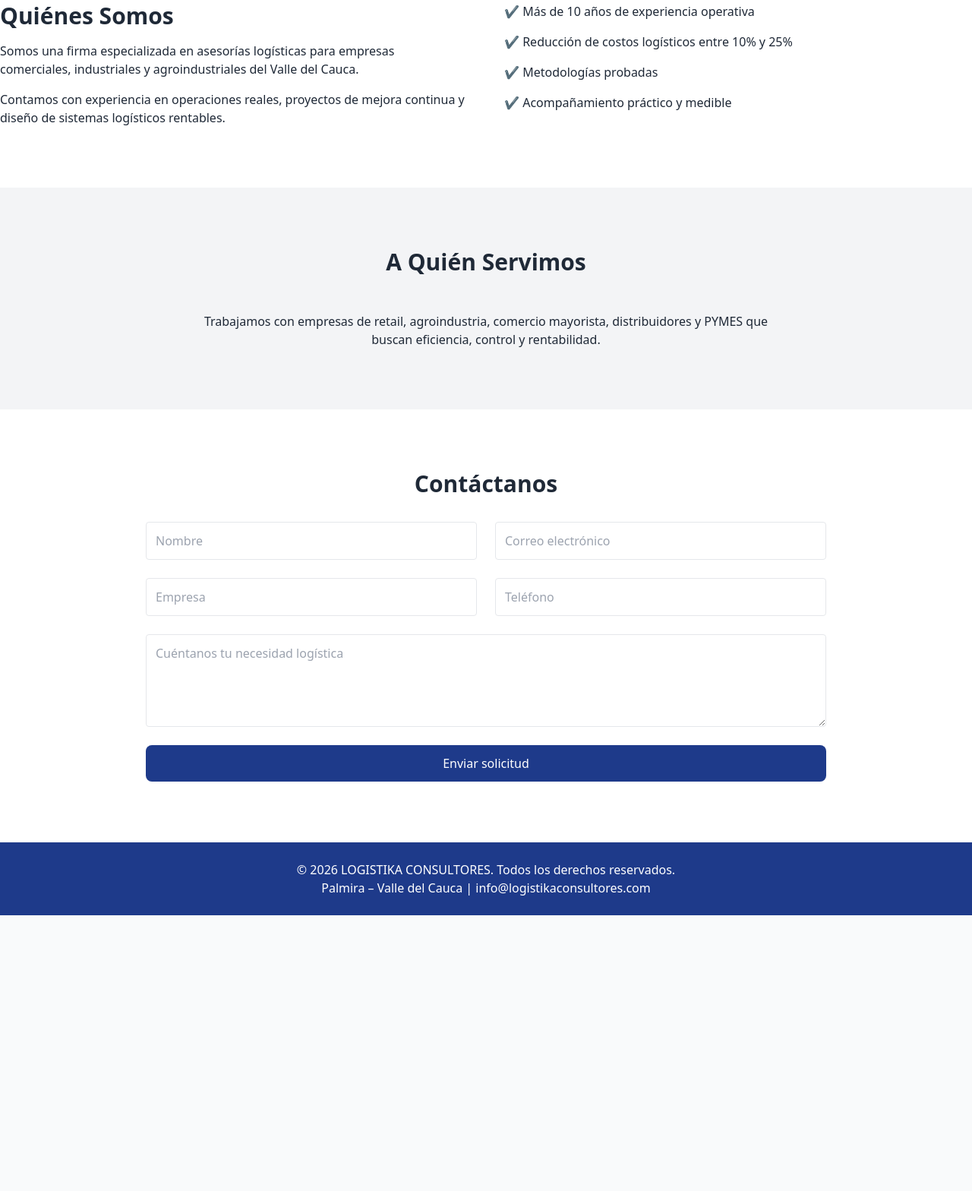
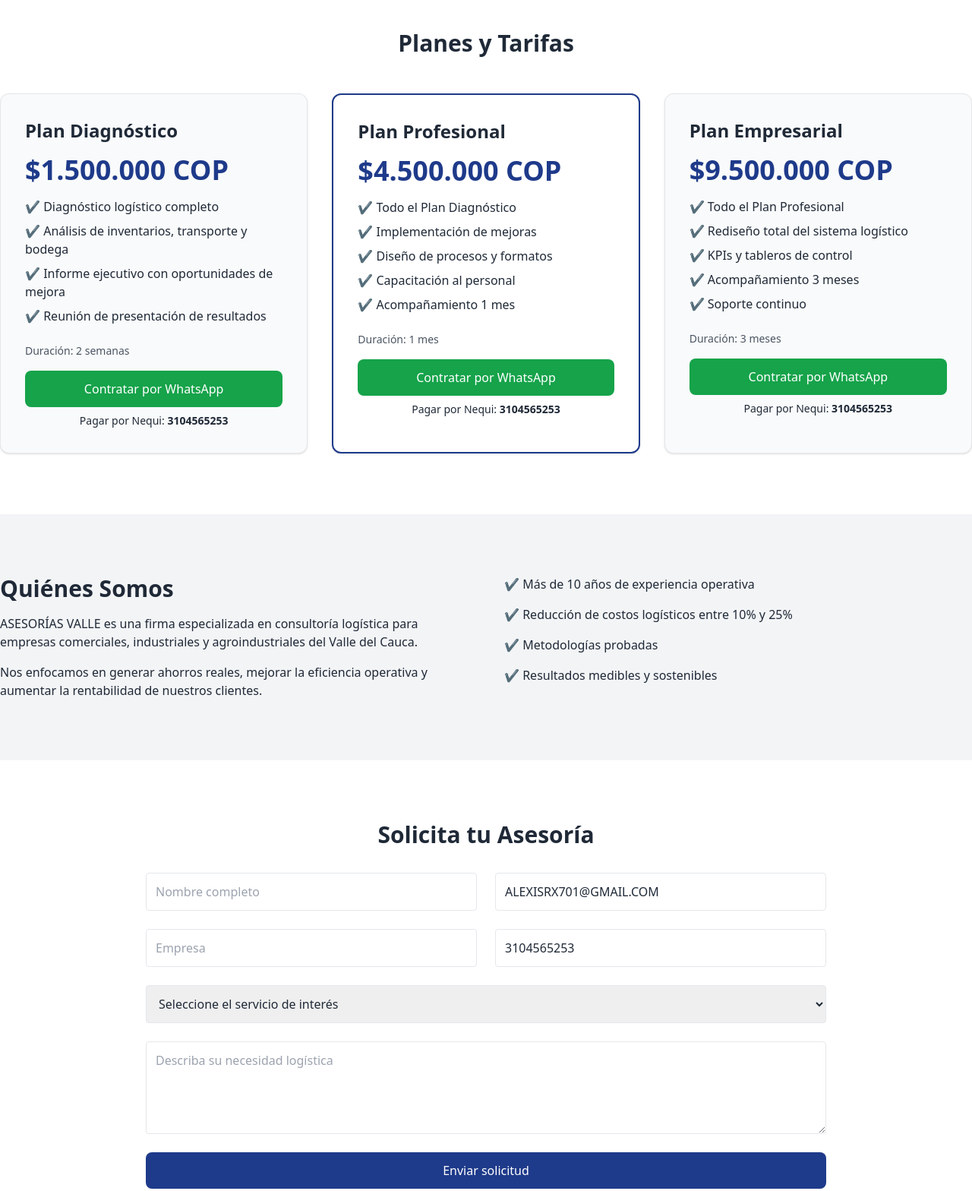
Before and after one commit to ASESORIAS-VALLE/ASESORIAS-VALLE, a plain HTML site: page INDEX.HTML in a window 1280 px wide. Shown: the part 1037-2605 px from the top of the page at 76% size. Before the commit the page ends 2242 px from the top, so only its background shows below. Drawn offline with nearby package versions, Linux system fonts and the light colour scheme.

Commit message:
Update INDEX.HTML

```diff
--- a/INDEX.HTML
+++ b/INDEX.HTML
@@ -3,7 +3,7 @@
 <head>
   <meta charset="UTF-8" />
   <meta name="viewport" content="width=device-width, initial-scale=1.0" />
-  <title>Asesorías Logísticas Profesionales</title>
+  <title>ASESORÍAS VALLE - Consultoría Logística Profesional</title>
   <script src="https://cdn.tailwindcss.com"></script>
 </head>
 <body class="bg-gray-50 text-gray-800">
@@ -11,11 +11,11 @@
   <!-- Header -->
   <header class="bg-blue-900 text-white p-6">
     <div class="max-w-7xl mx-auto flex justify-between items-center">
-      <h1 class="text-2xl font-bold">LOGISTICA CONSULTORES</h1>
+      <h1 class="text-2xl font-bold">ASESORÍAS VALLE</h1>
       <nav class="space-x-6">
         <a href="#servicios" class="hover:underline">Servicios</a>
+        <a href="#planes" class="hover:underline">Planes</a>
         <a href="#nosotros" class="hover:underline">Nosotros</a>
-        <a href="#clientes" class="hover:underline">Clientes</a>
         <a href="#contacto" class="hover:underline">Contacto</a>
       </nav>
     </div>
@@ -25,9 +25,10 @@
   <section class="bg-white py-20">
     <div class="max-w-7xl mx-auto grid grid-cols-1 md:grid-cols-2 gap-12 items-center">
       <div>
-        <h2 class="text-4xl font-bold mb-4">Optimizamos tu logística. Reducimos tus costos.</h2>
-        <p class="mb-6">Somos especialistas en inventarios, transporte y almacenamiento. Ayudamos a empresas a mejorar su rentabilidad logística sin inversiones en infraestructura.</p>
+        <h2 class="text-4xl font-bold mb-4">Optimizamos tu logística. Aumentamos tu rentabilidad.</h2>
+        <p class="mb-6">Consultoría especializada en inventarios, transporte y almacenamiento para empresas del Valle del Cauca. Resultados medibles en menos de 90 días.</p>
         <a href="#contacto" class="bg-blue-900 text-white px-6 py-3 rounded-lg shadow hover:bg-blue-800">Solicitar diagnóstico gratuito</a>
+        <a href="https://wa.me/573104565253" class="ml-4 bg-green-600 text-white px-6 py-3 rounded-lg shadow hover:bg-green-500">WhatsApp Directo</a>
       </div>
       <div>
         <img src="https://images.unsplash.com/photo-1586528116493-da6a5cb82b1b" alt="Logística" class="rounded-xl shadow" />
@@ -42,57 +43,115 @@
       <div class="grid grid-cols-1 md:grid-cols-3 gap-8">
         <div class="bg-white p-8 rounded-xl shadow">
           <h4 class="text-xl font-semibold mb-3">Gestión de Inventarios</h4>
-          <p>Optimización de stock, clasificación ABC, reducción de inventario inmovilizado y control de pérdidas.</p>
+          <p class="mb-3">• Clasificación ABC<br>• Control de rotación<br>• Reducción de quiebres y sobrestock<br>• Implementación de indicadores</p>
         </div>
         <div class="bg-white p-8 rounded-xl shadow">
           <h4 class="text-xl font-semibold mb-3">Optimización de Transporte</h4>
-          <p>Diseño de rutas, reducción de costos de flete, negociación con transportistas y control de indicadores.</p>
+          <p class="mb-3">• Diseño de rutas<br>• Reducción de costos de flete<br>• Control de flota tercerizada<br>• Auditoría de transportes</p>
         </div>
         <div class="bg-white p-8 rounded-xl shadow">
           <h4 class="text-xl font-semibold mb-3">Almacenamiento y Bodegas</h4>
-          <p>Diseño de layout, mejora de picking, implementación de 5S y aumento de productividad.</p>
+          <p class="mb-3">• Diseño de layout<br>• Mejora de picking<br>• Implementación de 5S<br>• Aumento de productividad</p>
         </div>
       </div>
     </div>
   </section>
 
+  <!-- Planes y Precios -->
+  <section id="planes" class="py-20 bg-white">
+    <div class="max-w-7xl mx-auto">
+      <h3 class="text-3xl font-bold text-center mb-12">Planes y Tarifas</h3>
+      <div class="grid grid-cols-1 md:grid-cols-3 gap-8">
+
+        <!-- Plan Básico -->
+        <div class="border rounded-xl p-8 shadow bg-gray-50">
+          <h4 class="text-2xl font-bold mb-4">Plan Diagnóstico</h4>
+          <p class="text-4xl font-bold text-blue-900 mb-4">$1.500.000 COP</p>
+          <ul class="mb-6 space-y-2">
+            <li>✔ Diagnóstico logístico completo</li>
+            <li>✔ Análisis de inventarios, transporte y bodega</li>
+            <li>✔ Informe ejecutivo con oportunidades de mejora</li>
+            <li>✔ Reunión de presentación de resultados</li>
+          </ul>
+          <p class="text-sm text-gray-600">Duración: 2 semanas</p>
+          <a href="https://wa.me/573104565253?text=Quiero%20contratar%20el%20Plan%20Diagnóstico" class="block mt-4 bg-green-600 text-white text-center px-6 py-3 rounded-lg hover:bg-green-500">Contratar por WhatsApp</a>
+          <p class="text-center mt-2 text-sm">Pagar por Nequi: <strong>3104565253</strong></p>
+        </div>
+
+        <!-- Plan Profesional -->
+        <div class="border-2 border-blue-900 rounded-xl p-8 shadow bg-white">
+          <h4 class="text-2xl font-bold mb-4">Plan Profesional</h4>
+          <p class="text-4xl font-bold text-blue-900 mb-4">$4.500.000 COP</p>
+          <ul class="mb-6 space-y-2">
+            <li>✔ Todo el Plan Diagnóstico</li>
+            <li>✔ Implementación de mejoras</li>
+            <li>✔ Diseño de procesos y formatos</li>
+            <li>✔ Capacitación al personal</li>
+            <li>✔ Acompañamiento 1 mes</li>
+          </ul>
+          <p class="text-sm text-gray-600">Duración: 1 mes</p>
+          <a href="https://wa.me/573104565253?text=Quiero%20contratar%20el%20Plan%20Profesional" class="block mt-4 bg-green-600 text-white text-center px-6 py-3 rounded-lg hover:bg-green-500">Contratar por WhatsApp</a>
+          <p class="text-center mt-2 text-sm">Pagar por Nequi: <strong>3104565253</strong></p>
+        </div>
+
+        <!-- Plan Empresarial -->
+        <div class="border rounded-xl p-8 shadow bg-gray-50">
+          <h4 class="text-2xl font-bold mb-4">Plan Empresarial</h4>
+          <p class="text-4xl font-bold text-blue-900 mb-4">$9.500.000 COP</p>
+          <ul class="mb-6 space-y-2">
+            <li>✔ Todo el Plan Profesional</li>
+            <li>✔ Rediseño total del sistema logístico</li>
+            <li>✔ KPIs y tableros de control</li>
+            <li>✔ Acompañamiento 3 meses</li>
+            <li>✔ Soporte continuo</li>
+          </ul>
+          <p class="text-sm text-gray-600">Duración: 3 meses</p>
+          <a href="https://wa.me/573104565253?text=Quiero%20contratar%20el%20Plan%20Empresarial" class="block mt-4 bg-green-600 text-white text-center px-6 py-3 rounded-lg hover:bg-green-500">Contratar por WhatsApp</a>
+          <p class="text-center mt-2 text-sm">Pagar por Nequi: <strong>3104565253</strong></p>
+        </div>
+
+      </div>
+    </div>
+  </section>
+
   <!-- Nosotros -->
-  <section id="nosotros" class="py-20 bg-white">
+  <section id="nosotros" class="py-20 bg-gray-100">
     <div class="max-w-7xl mx-auto grid grid-cols-1 md:grid-cols-2 gap-12">
       <div>
         <h3 class="text-3xl font-bold mb-4">Quiénes Somos</h3>
-        <p class="mb-4">Somos una firma especializada en asesorías logísticas para empresas comerciales, industriales y agroindustriales del Valle del Cauca.</p>
-        <p>Contamos con experiencia en operaciones reales, proyectos de mejora continua y diseño de sistemas logísticos rentables.</p>
+        <p class="mb-4">ASESORÍAS VALLE es una firma especializada en consultoría logística para empresas comerciales, industriales y agroindustriales del Valle del Cauca.</p>
+        <p>Nos enfocamos en generar ahorros reales, mejorar la eficiencia operativa y aumentar la rentabilidad de nuestros clientes.</p>
       </div>
       <div>
         <ul class="space-y-4">
           <li>✔ Más de 10 años de experiencia operativa</li>
           <li>✔ Reducción de costos logísticos entre 10% y 25%</li>
           <li>✔ Metodologías probadas</li>
-          <li>✔ Acompañamiento práctico y medible</li>
+          <li>✔ Resultados medibles y sostenibles</li>
         </ul>
       </div>
-    </div>
-  </section>
-
-  <!-- Clientes -->
-  <section id="clientes" class="py-20 bg-gray-100">
-    <div class="max-w-7xl mx-auto text-center">
-      <h3 class="text-3xl font-bold mb-12">A Quién Servimos</h3>
-      <p class="max-w-3xl mx-auto">Trabajamos con empresas de retail, agroindustria, comercio mayorista, distribuidores y PYMES que buscan eficiencia, control y rentabilidad.</p>
     </div>
   </section>
 
   <!-- Contacto -->
   <section id="contacto" class="py-20 bg-white">
     <div class="max-w-4xl mx-auto">
-      <h3 class="text-3xl font-bold text-center mb-8">Contáctanos</h3>
+      <h3 class="text-3xl font-bold text-center mb-8">Solicita tu Asesoría</h3>
       <form class="grid grid-cols-1 md:grid-cols-2 gap-6">
-        <input type="text" placeholder="Nombre" class="border p-3 rounded" required />
-        <input type="email" placeholder="Correo electrónico" class="border p-3 rounded" required />
+        <input type="text" placeholder="Nombre completo" class="border p-3 rounded" required />
+        <input type="email" placeholder="Correo electrónico" value="ALEXISRX701@GMAIL.COM" class="border p-3 rounded" required />
         <input type="text" placeholder="Empresa" class="border p-3 rounded" />
-        <input type="tel" placeholder="Teléfono" class="border p-3 rounded" />
-        <textarea placeholder="Cuéntanos tu necesidad logística" class="border p-3 rounded md:col-span-2" rows="4"></textarea>
+        <input type="tel" placeholder="Teléfono / WhatsApp" value="3104565253" class="border p-3 rounded" />
+        <select class="border p-3 rounded md:col-span-2">
+          <option value="">Seleccione el servicio de interés</option>
+          <option>Diagnóstico logístico</option>
+          <option>Gestión de inventarios</option>
+          <option>Optimización de transporte</option>
+          <option>Almacenamiento y bodegas</option>
+          <option>Plan Profesional</option>
+          <option>Plan Empresarial</option>
+        </select>
+        <textarea placeholder="Describa su necesidad logística" class="border p-3 rounded md:col-span-2" rows="4"></textarea>
         <button type="submit" class="bg-blue-900 text-white px-6 py-3 rounded-lg hover:bg-blue-800 md:col-span-2">Enviar solicitud</button>
       </form>
     </div>
@@ -101,8 +160,8 @@
   <!-- Footer -->
   <footer class="bg-blue-900 text-white p-6">
     <div class="max-w-7xl mx-auto text-center">
-      <p>© 2026 LOGISTIKA CONSULTORES. Todos los derechos reservados.</p>
-      <p>Palmira – Valle del Cauca | info@logistikaconsultores.com</p>
+      <p>© 2026 ASESORÍAS VALLE. Todos los derechos reservados.</p>
+      <p>Palmira – Valle del Cauca | ALEXISRX701@GMAIL.COM | WhatsApp: 3104565253</p>
     </div>
   </footer>
 
```
